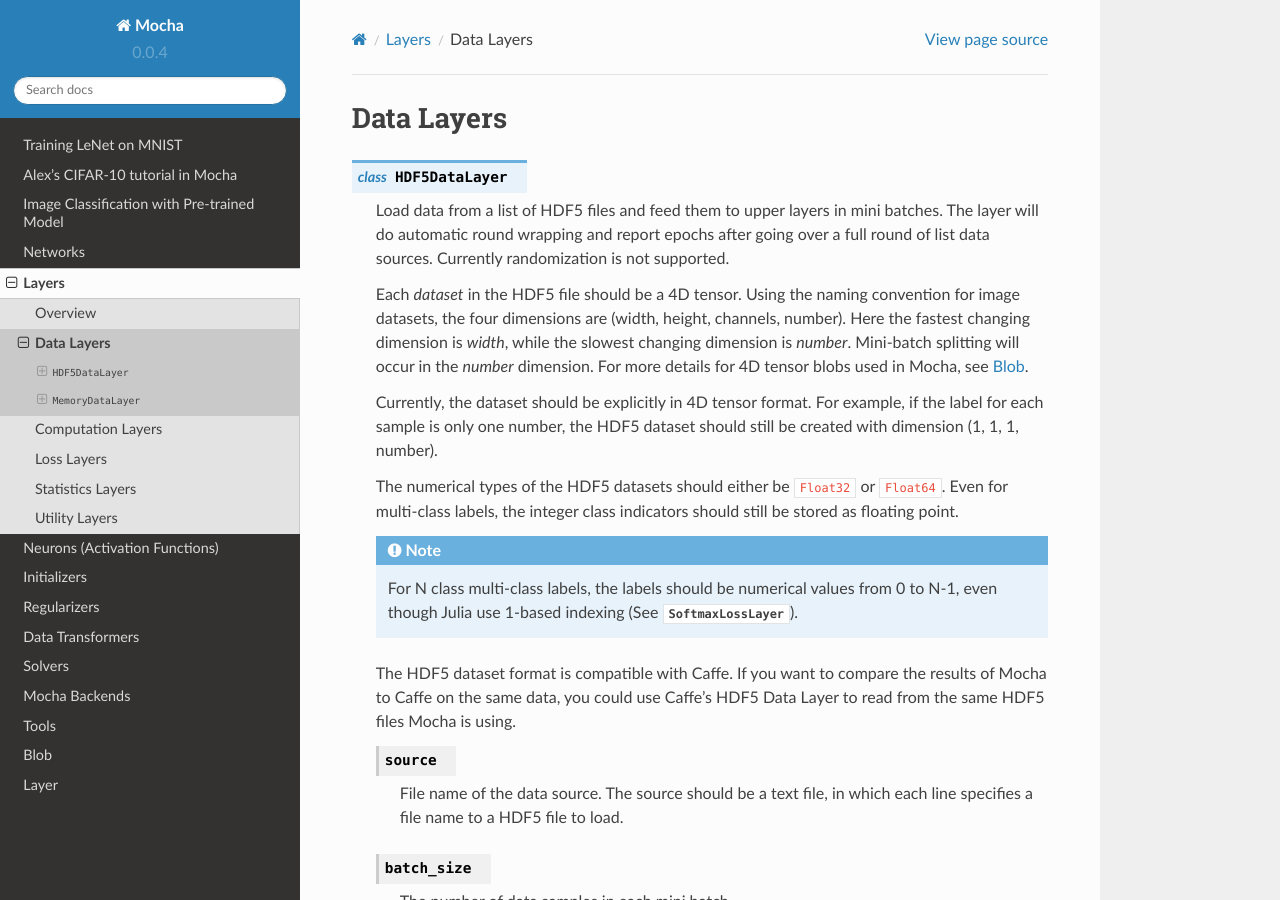
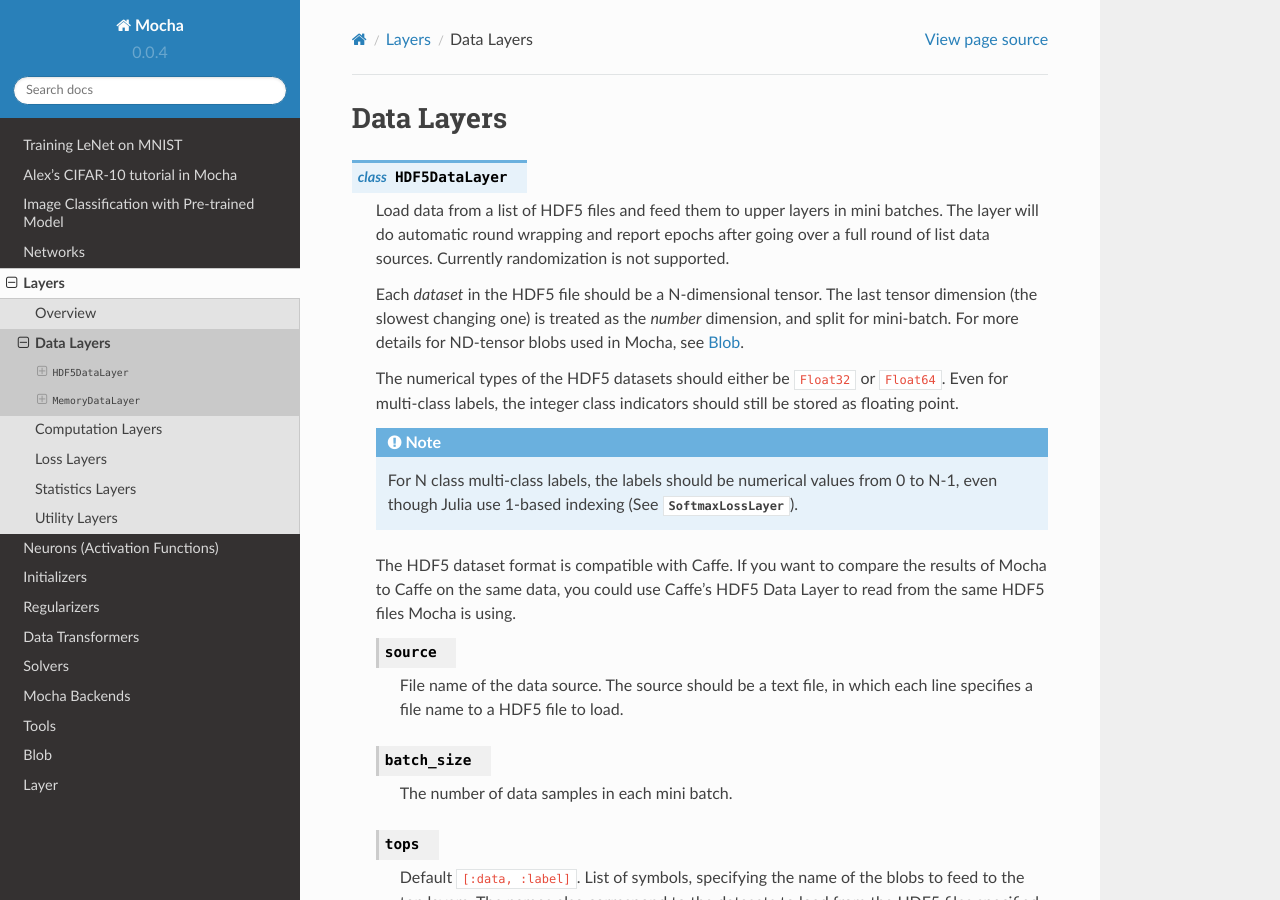
Before and after one commit to pluskid/Mocha.jl, a Sphinx documentation site: the page built from docs/user-guide/layers/data-layer.rst, in a window 1280 px wide and 900 px high. Built offline with Sphinx 7.4.7 and the Read the Docs theme 2.0.0, drawn with Linux system fonts in a browser that asks for light colours.

Commit message:
update data-layer doc for ND-tensor

```diff
--- a/docs/user-guide/layers/data-layer.rst
+++ b/docs/user-guide/layers/data-layer.rst
@@ -8,16 +8,10 @@ Data Layers
    going over a full round of list data sources. Currently randomization is not
    supported.
 
-   Each *dataset* in the HDF5 file should be a 4D tensor. Using the naming
-   convention for image datasets, the four dimensions are (width, height,
-   channels, number). Here the fastest changing dimension is *width*, while the
-   slowest changing dimension is *number*. Mini-batch splitting will occur in
-   the *number* dimension. For more details for 4D tensor blobs used in Mocha,
+   Each *dataset* in the HDF5 file should be a N-dimensional tensor. The last
+   tensor dimension (the slowest changing one) is treated as the *number* dimension, and split for
+   mini-batch. For more details for ND-tensor blobs used in Mocha,
    see :doc:`/dev-guide/blob`.
-
-   Currently, the dataset should be explicitly in 4D tensor format. For example,
-   if the label for each sample is only one number, the HDF5 dataset should
-   still be created with dimension (1, 1, 1, number).
 
    The numerical types of the HDF5 datasets should either be ``Float32`` or
    ``Float64``. Even for multi-class labels, the integer class indicators should
```
Also changed, not shown: NEWS.md (+2 -0 lines), docs/tutorial/cifar10.rst (+3 -4 lines).
